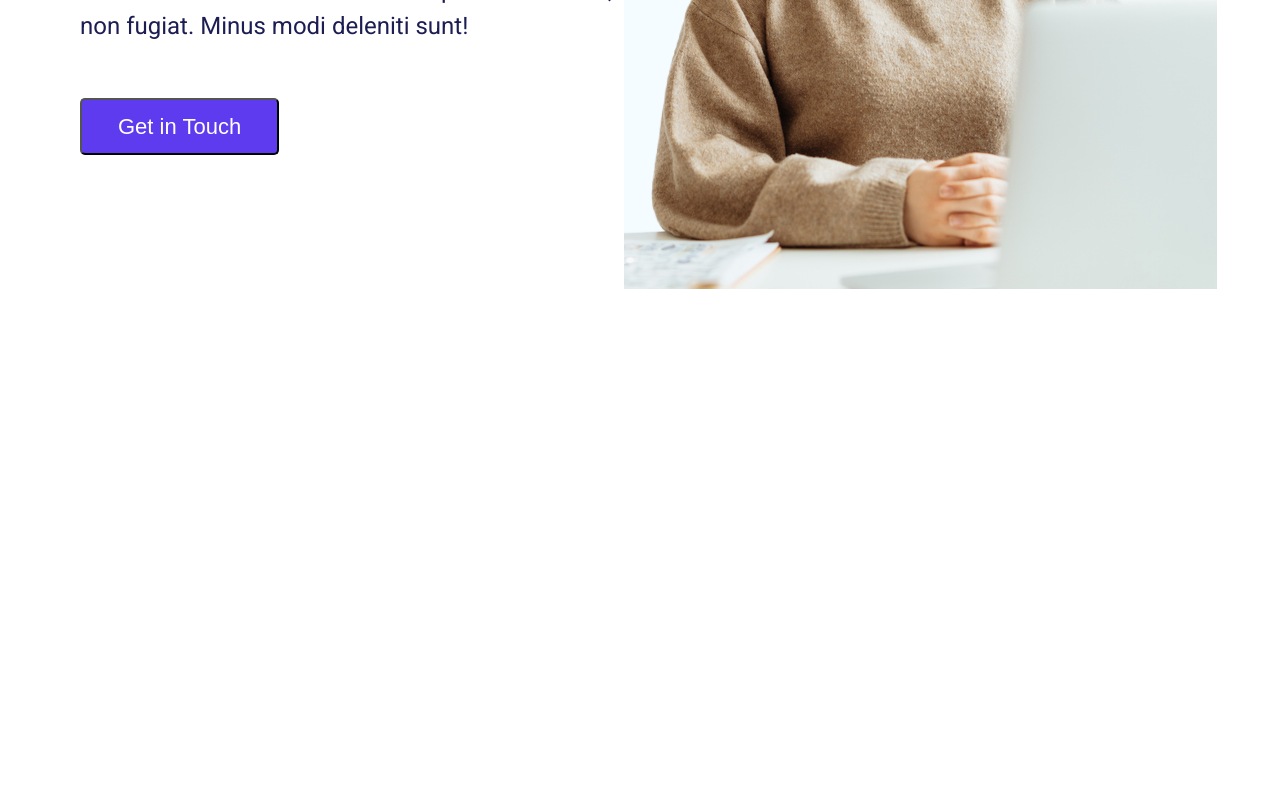
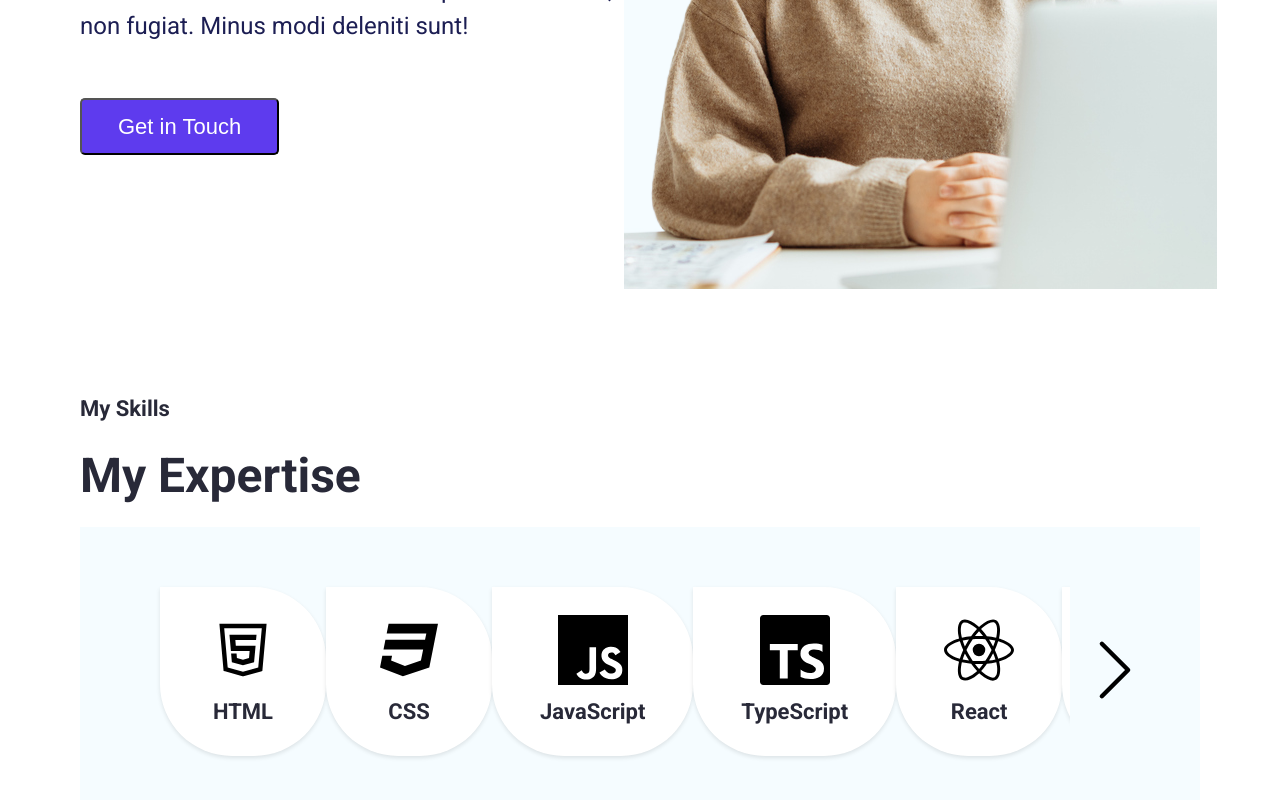
Before and after one commit to PokizaSdv/personal-portfolio, a React (Create React App) app: page / in a window 1280 px wide. Shown: the part 558-1358 px from the top of the page. Before the commit the page ends 950 px from the top, so only its background shows below. Built offline with nearby package versions, Linux system fonts and the light colour scheme.

Commit message:
Create Skills section

```diff
--- a/src/App.tsx
+++ b/src/App.tsx
@@ -1,11 +1,13 @@
 import { HeaderSection } from "./pages/landing-page/header-page/Header";
 import { NavigationBar } from "./pages/landing-page/navigation-bar/NavigationBar";
+import { Skills } from "./pages/landing-page/skills-section/Skills";
 
 function App() {
     return (
         <>
             <NavigationBar />
             <HeaderSection />
+            <Skills/>
         </>
     );
 }
--- a/src/components/Layout.tsx
+++ b/src/components/Layout.tsx
@@ -10,3 +10,9 @@ export const HeaderLayout = styled.section`
     display: flex;
     padding: var(--space-100) var(--space-80) 0 var(--space-80);
 `;
+
+export const SkillsLayout = styled.section`
+    padding: 0 var(--space-80) var(--space-100) var(--space-80);
+    display: flex;
+    flex-direction: column;
+`
--- /dev/null
+++ b/src/components/SkillsContent.tsx/SkillsContent.css
@@ -0,0 +1,74 @@
+.skills-content {
+    display: flex;
+    flex-direction: column;
+    gap: var(--space-22);
+}
+
+.skills-header {
+    display: flex;
+    flex-direction: column;
+    gap: var(--space-22);
+}
+
+.skills-box__wrapper {
+    display: flex;
+    align-items: center;
+    justify-content: space-between; /* Align chevron buttons to the sides */
+    padding: var(--space-40); /* Add padding to the wrapper */
+    background-color: var(--bg-shade);
+}
+
+.skills-box {
+    width: 100%;
+    display: flex;
+    /* gap: var(--space-72); Add gap between skill items */
+    justify-content: space-between;
+    padding: var(--space-20); /* Add padding to the box */
+    overflow-x: auto; /* Add horizontal scroll for smaller screens */
+}
+
+.skill_item {
+    display: flex;
+    flex-direction: column;
+    align-items: center;
+    background-color: var(--white);
+    border-top-right-radius: var(--space-72);
+    border-bottom-left-radius: var(--space-72);
+    border-bottom-right-radius: var(--space-72);
+    padding: var(--space-28) var(--space-48); /* Adjust padding */
+    box-shadow: 0 2px 4px rgba(0, 0, 0, 0.1); /* Add shadow for depth */
+    transition: transform 0.3s ease, box-shadow 0.3s ease,
+        background-color 0.3s ease; /* Smooth transition with box-shadow and background-color */
+    animation: fadeInUp 0.5s ease; /* Animation for fade in */
+}
+
+.skill_item:hover {
+    transform: translateY(-5px); /* Apply slight lift on hover */
+    box-shadow: 0 6px 12px rgba(0, 0, 0, 0.1); /* Add more depth on hover */
+    background-color: #f0f0f0; /* Change background color on hover */
+}
+.skill-icon {
+    margin-bottom: var(--space-10); /* Adjust margin */
+}
+
+.chevron-left__wrapper,
+.chevron-right__wrapper {
+    padding: 10px; /* Add padding to the chevron wrappers */
+}
+
+.chevron-left__wrapper:hover,
+.chevron-right__wrapper:hover {
+    cursor: pointer; /* Show pointer cursor on hover */
+}
+
+/* Keyframe animation for fade in */
+@keyframes fadeInUp {
+    from {
+        opacity: 0;
+        transform: translateY(20px);
+    }
+    to {
+        opacity: 1;
+        transform: translateY(0);
+    }
+}
--- /dev/null
+++ b/src/components/SkillsContent.tsx/SkillsContent.tsx
@@ -0,0 +1,76 @@
+import React, { useState } from "react";
+import { Skill } from "./types";
+import { Icon } from "../../design-system/Icon";
+import "./SkillsContent.css";
+
+type SkillsProps = {
+    skills: Skill[];
+};
+
+const SkillsContent: React.FC<SkillsProps> = ({ skills }) => {
+    const [page, setPage] = useState(0);
+    const pageSize = 6;
+
+    const nextPage = () => {
+        setPage((prevPageSize) =>
+            prevPageSize + pageSize < skills.length
+                ? prevPageSize + pageSize
+                : prevPageSize
+        );
+    };
+
+    const previousPage = () => {
+        setPage((prevPageSize) =>
+            prevPageSize - pageSize >= 0
+                ? prevPageSize - pageSize
+                : prevPageSize
+        );
+    };
+
+    return (
+        <div className="skills-content">
+            <div className="skills-header">
+                <p className="display-lg">My Skills</p>
+                <h2 className="heading-2">My Expertise</h2>
+            </div>
+
+            <div className="skills-box__wrapper">
+                <div className="chevron-left__wrapper">
+                {page > 0 && (
+                        <Icon
+                            className="chevron-left"
+                            iconName={"chevron-left"}
+                            onClick={previousPage}
+                        />
+                    )}
+                </div>
+
+                <div className="skills-box">
+                    {skills.slice(page, page + pageSize).map((skill, idx) => {
+                        return (
+                            <div key={idx} className="skill_item">
+                                <Icon
+                                    iconName={skill.iconName}
+                                    className="skill-icon"
+                                />
+                                <p className="display-lg">{skill.name}</p>
+                            </div>
+                        );
+                    })}
+                </div>
+                <div className="chevron-left__wrapper">
+                    {page + pageSize < skills.length && (
+                        <Icon
+                            className="chevron-right"
+                            iconName={"chevron-right"}
+                            onClick={nextPage}
+                        />
+
+                    )}
+                </div>
+            </div>
+        </div>
+    );
+};
+
+export { SkillsContent };
--- /dev/null
+++ b/src/components/SkillsContent.tsx/index.ts
@@ -0,0 +1 @@
+export * from "./SkillsContent"
--- /dev/null
+++ b/src/components/SkillsContent.tsx/types.ts
@@ -0,0 +1,6 @@
+import { IconName } from "../../design-system/Icon";
+
+export type Skill = {
+    name: string
+    iconName: IconName;
+}
--- a/src/design-system/Button/Button.tsx
+++ b/src/design-system/Button/Button.tsx
@@ -1,4 +1,3 @@
-import { FC } from "react";
 import { ButtonProps } from "./types";
 import { trimWhiteSpaces } from "../../utils";
 import "./Button.css";
--- a/src/design-system/css/typography.css
+++ b/src/design-system/css/typography.css
@@ -38,7 +38,7 @@
 }
 
 .heading-2 {
-    font-size: var(--font-size-64);
+    font-size: var(--font-size-48);
     line-height: var(--line-height-12);
 }
 
--- /dev/null
+++ b/src/pages/landing-page/skills-section/Skills.tsx
@@ -0,0 +1,38 @@
+import { SkillsLayout } from "../../../components";
+import { SkillsContent } from "../../../components/SkillsContent.tsx";
+import { Skill } from "../../../components/SkillsContent.tsx/types";
+
+export const skills: Skill[] = [
+    { name: "HTML", iconName: "html5" },
+    { name: "CSS", iconName: "css3" },
+    { name: "JavaScript", iconName: "javascript" },
+    { name: "TypeScript", iconName: "typescript" },
+    { name: "React", iconName: "react" },
+    { name: "Node.js", iconName: "node-js" },
+    { name: "Npm", iconName: "npm" },
+    { name: "Yarn", iconName: "yarn" },
+    { name: "GIT", iconName: "git" },
+    { name: "GitHub", iconName: "github" },
+    { name: "MongoDB", iconName: "mongodb" },
+    { name: "Prisma", iconName: "prisma" },
+    { name: "Visual studio code", iconName: "visual-studio-code" },
+    { name: "Terminal", iconName: "terminal" },
+    { name: "Express-js", iconName: "express-js" },
+    { name: "Figma", iconName: "figma" },
+    { name: "Sass", iconName: "sass" },
+    { name: "Styled components", iconName: "styled-components" },
+    { name: "jira", iconName: "jira" },
+    { name: "Material UI", iconName: "material-ui" },
+    { name: "Netlify", iconName: "netlify" },
+    { name: "Google Cloud", iconName: "google-cloud" }
+];
+
+const Skills = () => {
+    return (
+        <SkillsLayout>
+            <SkillsContent skills={skills} />
+        </SkillsLayout>
+    );
+};
+
+export { Skills };
```
